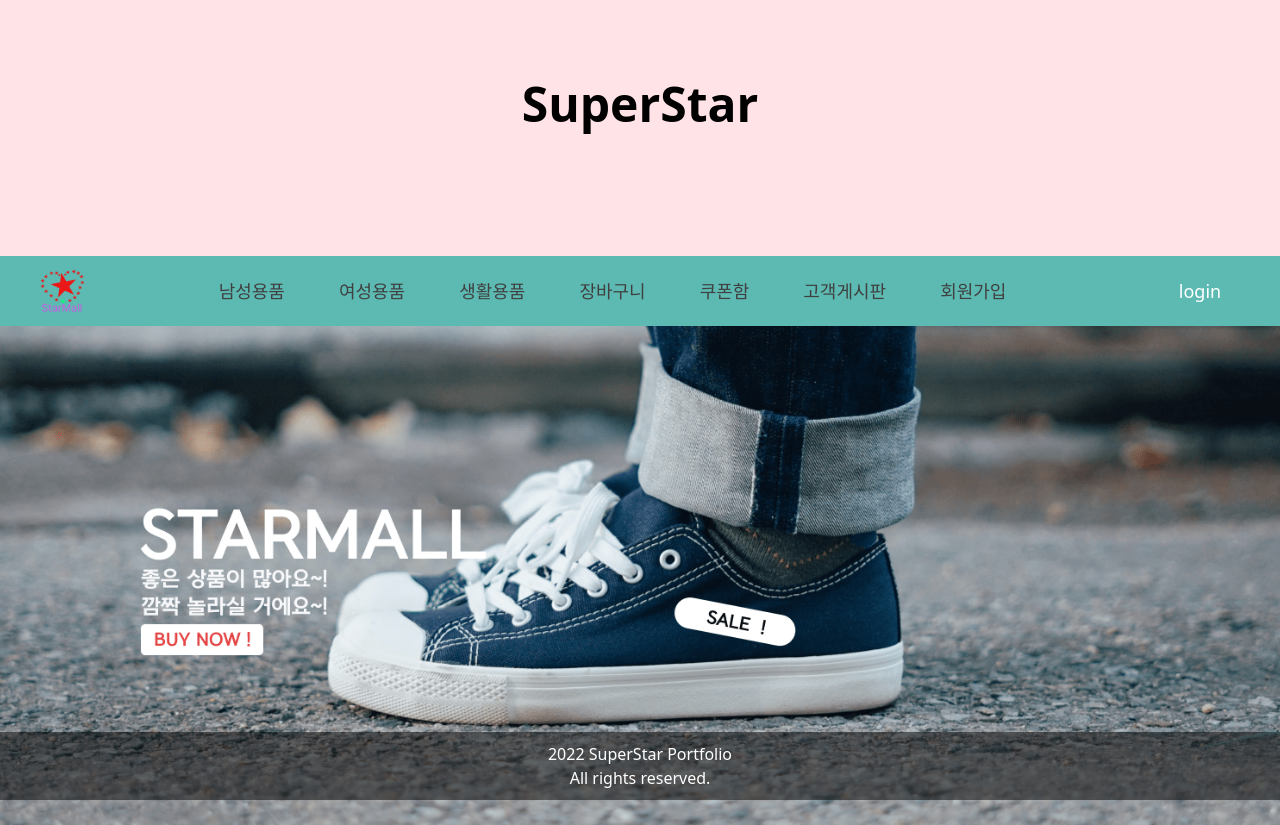
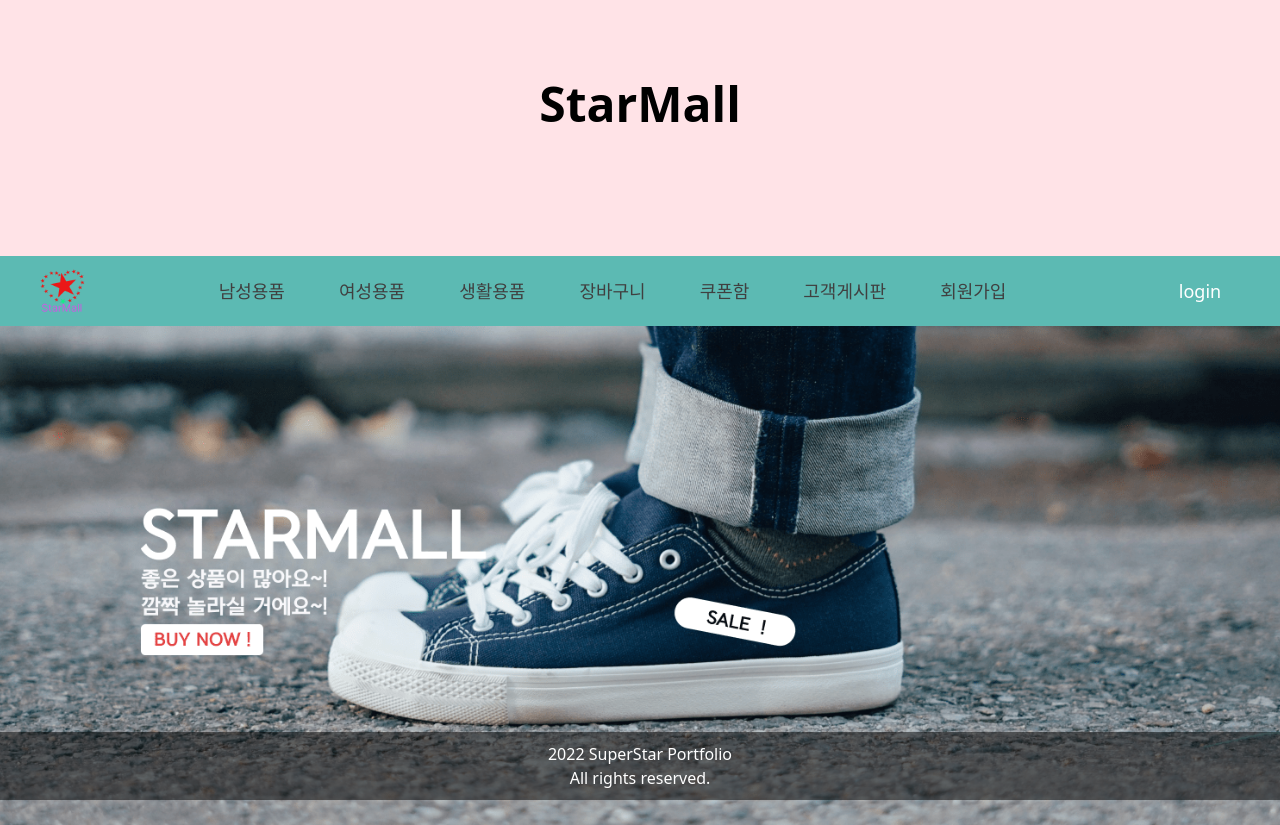
Before and after one commit to chun-sung/next_basic2, a Next.js app: page / in a window 1280 px wide. Built offline with nearby package versions, Linux system fonts and the light colour scheme.

Commit message:
이름변경

```diff
--- a/components/NavBar.js
+++ b/components/NavBar.js
@@ -11,7 +11,7 @@ export default function NavBar() {
     return (
         <div className="">
             <div className="bg text-center text-5xl fixed top-0 w-full h-30 pt-2 lg:pt-20 pb-0 ">
-                <Link className="" href='/'><b>SuperStar</b></Link>
+                <Link className="" href='/'><b>StarMall</b></Link>
                 <span onClick={() => {
                     setMmenu(!mMenu)
                     }}
```
